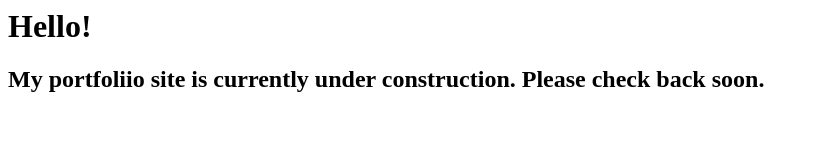
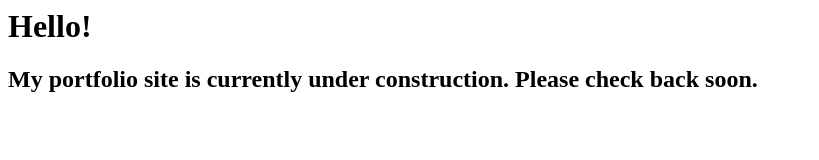
Before and after one commit to gillie1022/gillie1022.github.io, a plain HTML site: page index.html in a window 1280 px wide. Shown: the whole page, without its empty margins (0-819 px from the left). Drawn offline with Linux system fonts and the light colour scheme.

Commit message:
fixed typo

```diff
--- a/index.html
+++ b/index.html
@@ -1,2 +1,2 @@
 <h1>Hello!</h1>
-<h2>My portfoliio site is currently under construction. Please check back soon.</h2>
+<h2>My portfolio site is currently under construction. Please check back soon.</h2>
```
